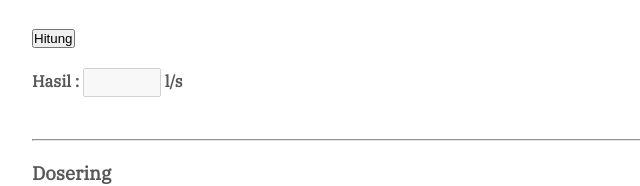
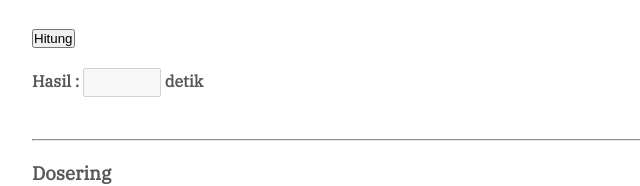
Before and after one commit to anugrahra/kalipa, a plain HTML site: page index.html in a window 1280 px wide. Shown: the part 1358-1544 px from the top of the page, 288-928 px from the left. Drawn offline with nearby package versions, Linux system fonts and the light colour scheme.

Commit message:
edit form waktu detensi

```diff
--- a/index.html
+++ b/index.html
@@ -84,7 +84,7 @@
 				<input id="debitipadetensi" class="inputtext" type="number" placeholder="liter/detik" required><br><br>
 				<button onclick="hitungTdetensi()">Hitung</button>
 				<br><br>
-				<b>Hasil : <input type="text" id="hasilTdetensi" class="hasilhitung" disabled> l/s</b>
+				<b>Hasil : <input type="text" id="hasilTdetensi" class="hasilhitung" disabled> detik</b>
 			</div>
 
 			<!-- Dosering -->
```
